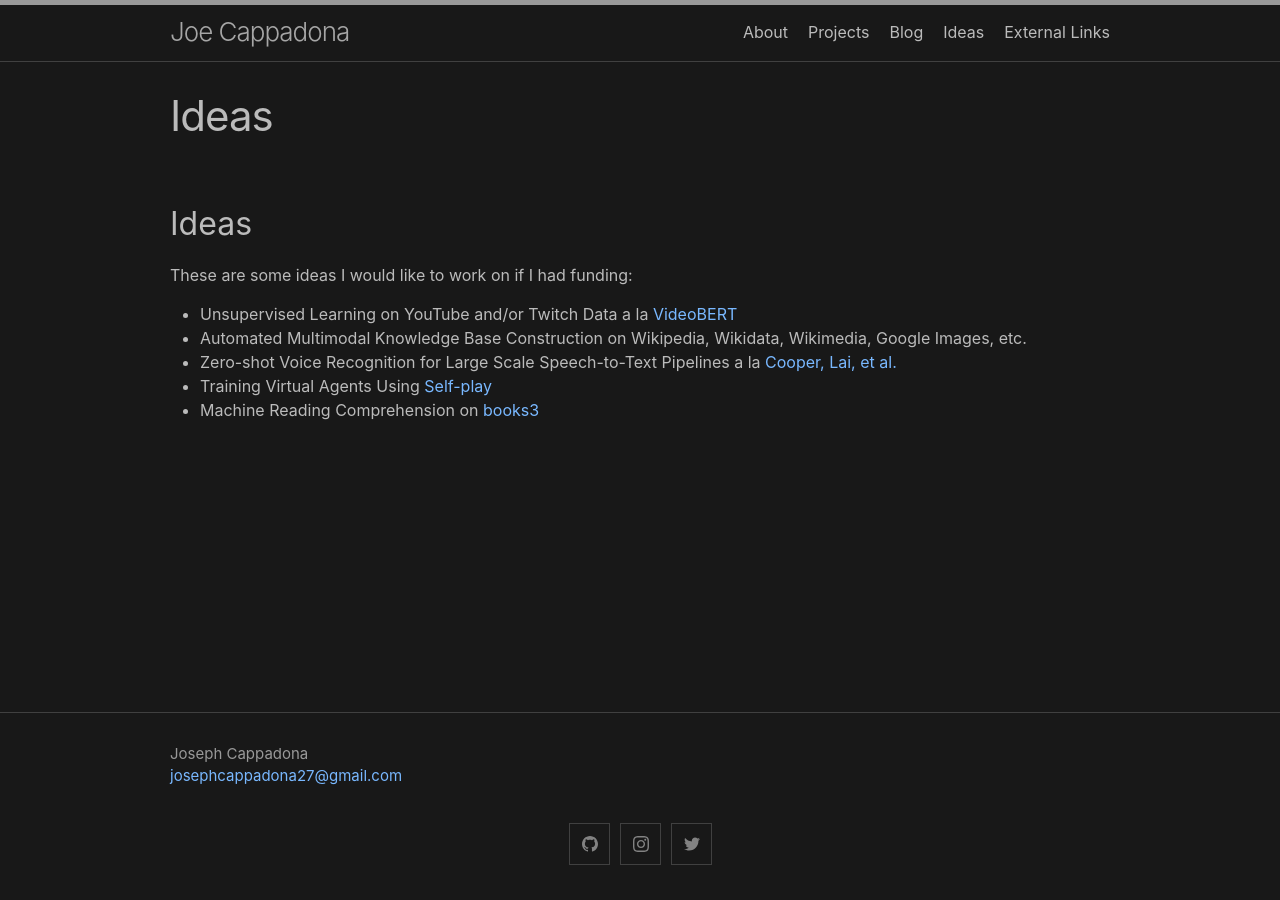
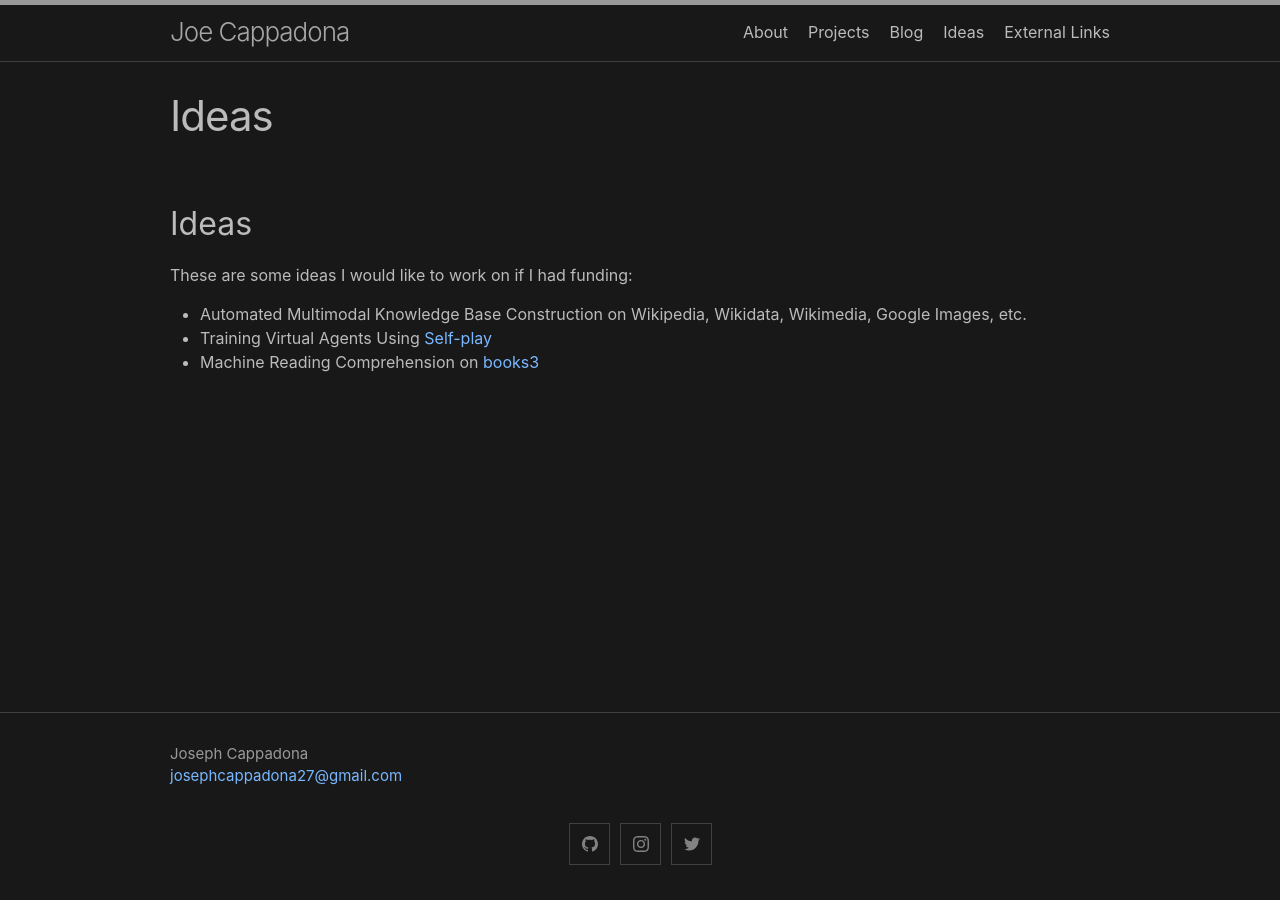
Before and after one commit to josephcappadona/josephcappadona.github.io, a Jekyll site: the page built from ideas.md, in a window 1280 px wide. Built offline with Jekyll 4.4.1, drawn with Linux system fonts in a browser that asks for light colours.

Commit message:
Update ideas.md

```diff
--- a/ideas.md
+++ b/ideas.md
@@ -8,8 +8,6 @@ permalink: /ideas/
 
 These are some ideas I would like to work on if I had funding:
 
-* Unsupervised Learning on YouTube and/or Twitch Data a la [VideoBERT](https://arxiv.org/abs/1904.01766)
 * Automated Multimodal Knowledge Base Construction on Wikipedia, Wikidata, Wikimedia, Google Images, etc.
-* Zero-shot Voice Recognition for Large Scale Speech-to-Text Pipelines a la [Cooper, Lai, et al.](https://arxiv.org/abs/1910.10838)
 * Training Virtual Agents Using [Self-play](https://openai.com/blog/competitive-self-play/)
 * Machine Reading Comprehension on [books3](http://the-eye.eu/public/AI/pile_preliminary_components/books3.tar.gz)
```
